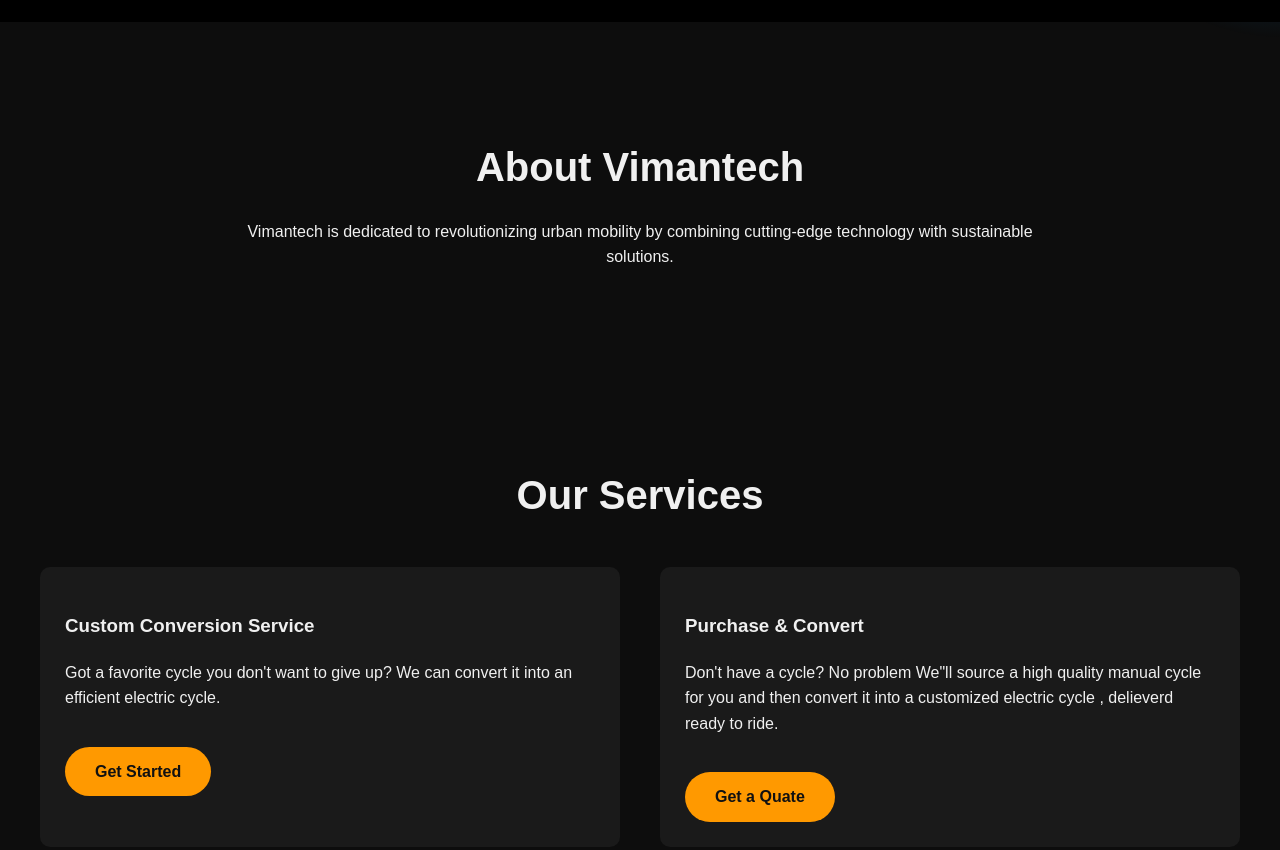
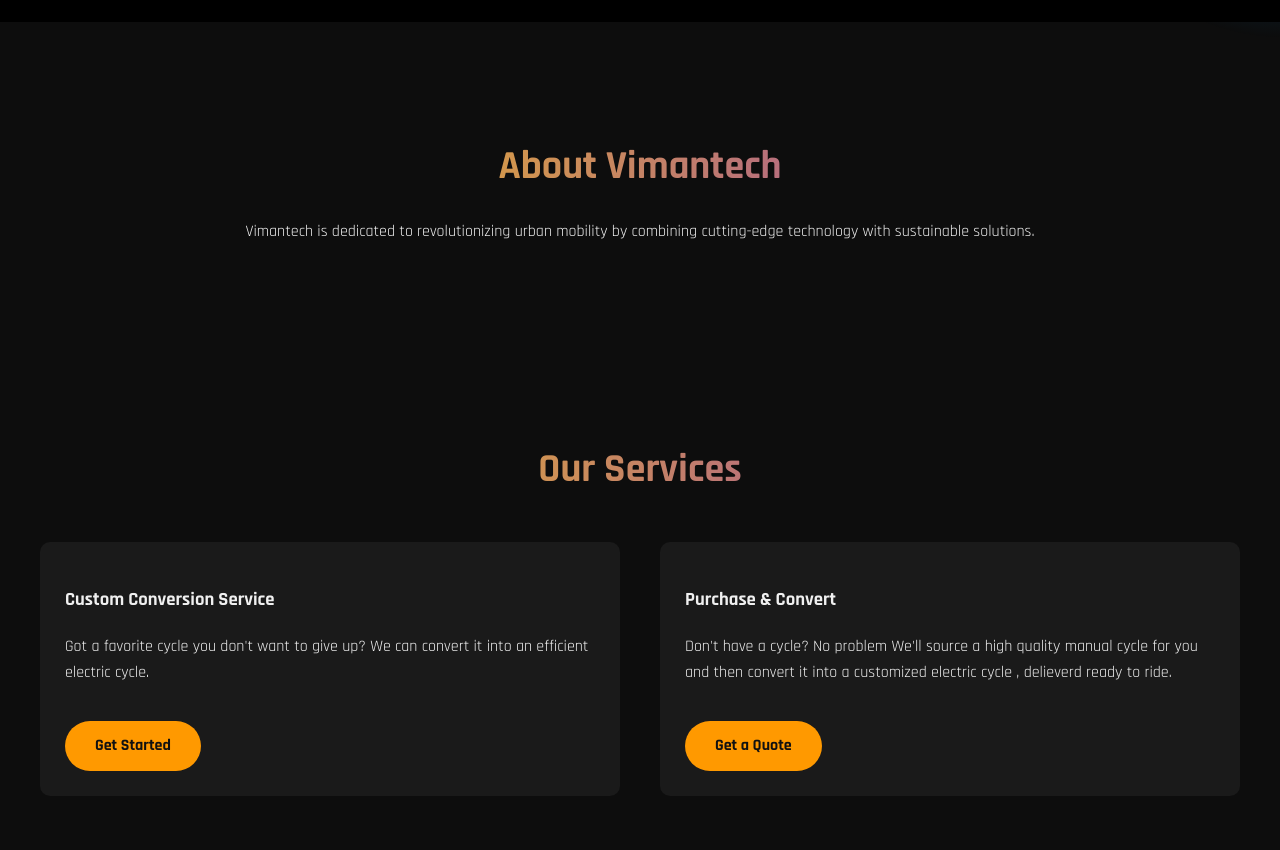
Before and after one commit to darshpurohit1/vimantech-website, a website: page index.html in a window 1280 px wide. Shown: the part 960-1810 px from the top of the page. Drawn offline with nearby package versions, Linux system fonts and the light colour scheme.

Commit message:
Improved UI - Rajdhani font and gradient headings

```diff
--- a/index.html
+++ b/index.html
@@ -83,8 +83,8 @@
 </div>
             <div class="product-card animate">
                 <h3 class="animate">Purchase & Convert</h3>
-                <p class="animate">Don't have a cycle? No problem We"ll source a high quality manual cycle for you and then convert it into a customized electric cycle , delieverd ready to ride.</p>
-                <a href="quote.html" class="cta-button">Get a Quate</a>
+                <p class="animate">Don't have a cycle? No problem We'll source a high quality manual cycle for you and then convert it into a customized electric cycle , delieverd ready to ride.</p>
+                <a href="quote.html" class="cta-button">Get a Quote</a>
             </div>
         </div>
     </div>
--- a/style.css
+++ b/style.css
@@ -1,7 +1,7 @@
- body {
+@import url('https://fonts.googleapis.com/css2?family=Rajdhani:wght@400;600;700&display=swap'); body {
             margin: 0;
             padding: 0;
-            font-family: Arial, sans-serif;
+            font-family:'Rajdhani', sans-serif;
             background-color: #0d0d0d;
             color: #f0f0f0;
             line-height: 1.6;
@@ -231,9 +231,13 @@
         }
 
         h2 {
-            font-size: 2.5rem;
-            margin-bottom: 20px;
-        }
+    font-size: 2.5rem;
+    margin-bottom: 20px;
+    background: linear-gradient(90deg, #FFD700, #8B2FC9);
+    -webkit-background-clip: text;
+    -webkit-text-fill-color: transparent;
+    background-clip: text;
+}
 
         .about-section p {
             max-width: 800px;
```
